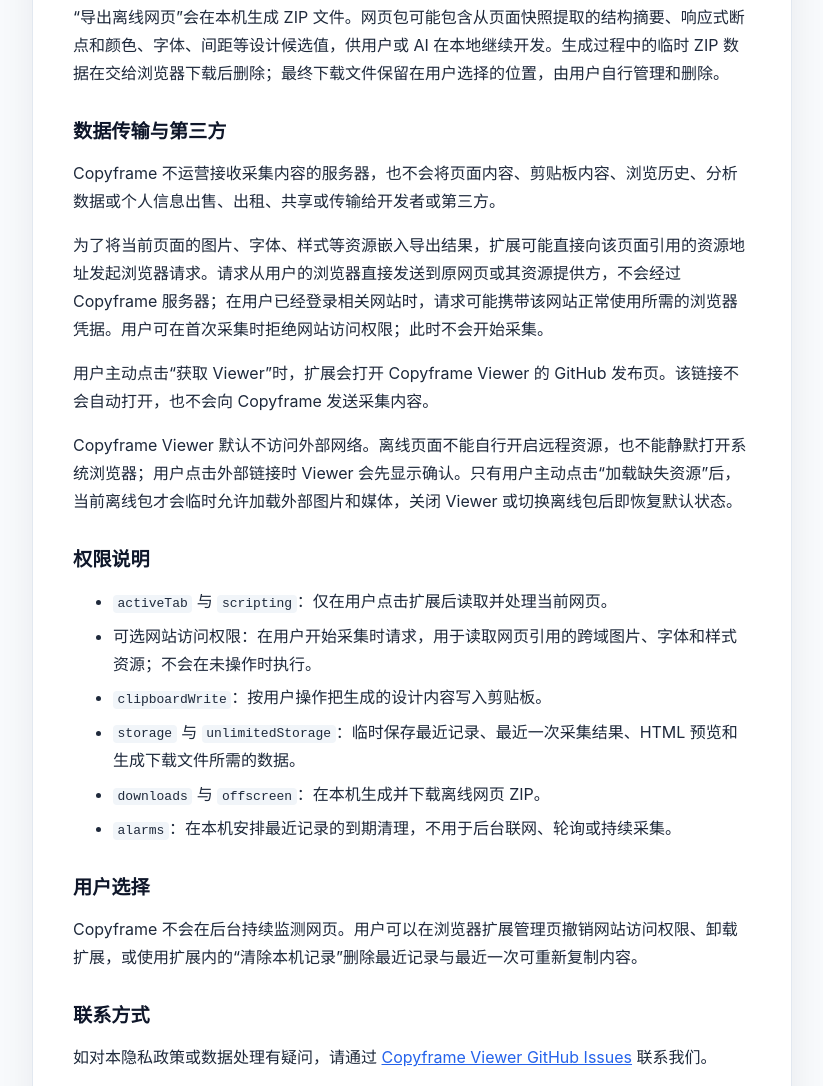
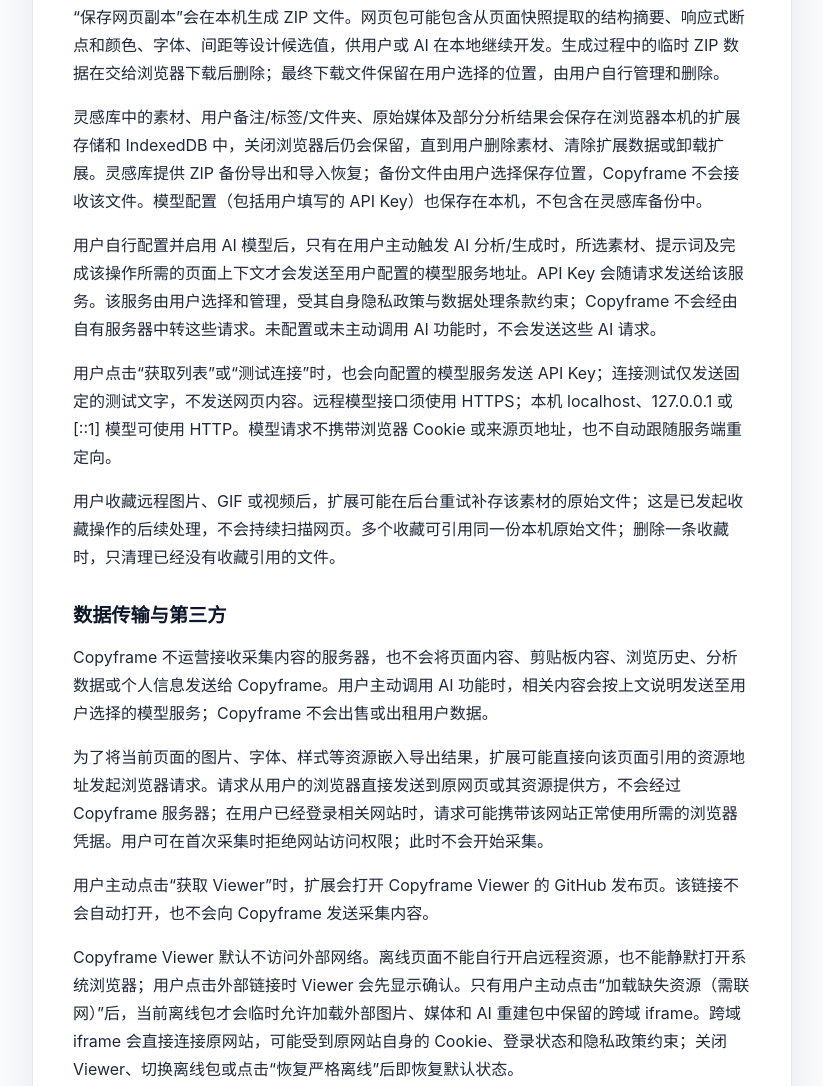
Before and after one commit to pursuerlin/copyframe-viewer, an Electron app: page privacy/index.html in a window 1280 px wide. Shown: the part 719-1805 px from the top of the page, without its empty margins (228-1051 px from the left). Drawn offline with Linux system fonts and the light colour scheme.

Commit message:
docs: update privacy policy for Copyframe 2.0.0

```diff
--- a/privacy/index.html
+++ b/privacy/index.html
@@ -22,35 +22,35 @@
   <body>
     <main>
       <h1>Copyframe 隐私政策</h1>
-      <p class="effective">生效日期：2026 年 8 月 10 日</p>
+      <p class="effective">生效日期：2026 年 10 月 14 日</p>
       <p>Copyframe 仅在用户明确点击“复制整页”“选择元素”或“保存网页副本”后，将当前网页转换为可粘贴到 Figma 的设计图层、独立 HTML 区块或下载的离线网页包。</p>
-
       <h2>我们处理的数据</h2>
       <p>在用户主动发起一次采集时，Copyframe 会在浏览器本机读取当前网页中与导出有关的内容：页面结构、可见文本、布局和样式信息、图片和字体等资源引用，以及已填写的非密码表单内容。密码输入框的值不会被采集。</p>
       <p>“复制到 Figma”会把生成的 HTML/SVG 内容写入系统剪贴板；Copyframe 不会代替用户上传内容到 Figma 或其他服务。</p>
       <p>独立 HTML 的隔离预览会把用户刚刚生成的 HTML 临时保存在 Chrome 本地存储中，并使用随机预览标识打开扩展自己的预览页。预览内容最多保留 30 分钟；再次打开过期预览或生成新预览时会自动清理。预览禁用原网页脚本、接口请求与表单提交。</p>
       <p>为帮助用户辨认最近操作，扩展会在 Chrome 本地存储中保留最近 5 次采集的页面标题、已移除查询参数和锚点的网址、图标、类型与轻量诊断信息。只有最近一次采集会额外保留用于“重新复制”的生成内容，后续采集会替换它。这些记录各自最多保留 24 小时，用户可在扩展的“最近记录”中点击“清除本机记录”立即删除。</p>
-      <p>“导出离线网页”会在本机生成 ZIP 文件。网页包可能包含从页面快照提取的结构摘要、响应式断点和颜色、字体、间距等设计候选值，供用户或 AI 在本地继续开发。生成过程中的临时 ZIP 数据在交给浏览器下载后删除；最终下载文件保留在用户选择的位置，由用户自行管理和删除。</p>
-
+      <p>“保存网页副本”会在本机生成 ZIP 文件。网页包可能包含从页面快照提取的结构摘要、响应式断点和颜色、字体、间距等设计候选值，供用户或 AI 在本地继续开发。生成过程中的临时 ZIP 数据在交给浏览器下载后删除；最终下载文件保留在用户选择的位置，由用户自行管理和删除。</p>
+      <p>灵感库中的素材、用户备注/标签/文件夹、原始媒体及部分分析结果会保存在浏览器本机的扩展存储和 IndexedDB 中，关闭浏览器后仍会保留，直到用户删除素材、清除扩展数据或卸载扩展。灵感库提供 ZIP 备份导出和导入恢复；备份文件由用户选择保存位置，Copyframe 不会接收该文件。模型配置（包括用户填写的 API Key）也保存在本机，不包含在灵感库备份中。</p>
+      <p>用户自行配置并启用 AI 模型后，只有在用户主动触发 AI 分析/生成时，所选素材、提示词及完成该操作所需的页面上下文才会发送至用户配置的模型服务地址。API Key 会随请求发送给该服务。该服务由用户选择和管理，受其自身隐私政策与数据处理条款约束；Copyframe 不会经由自有服务器中转这些请求。未配置或未主动调用 AI 功能时，不会发送这些 AI 请求。</p>
+      <p>用户点击“获取列表”或“测试连接”时，也会向配置的模型服务发送 API Key；连接测试仅发送固定的测试文字，不发送网页内容。远程模型接口须使用 HTTPS；本机 localhost、127.0.0.1 或 [::1] 模型可使用 HTTP。模型请求不携带浏览器 Cookie 或来源页地址，也不自动跟随服务端重定向。</p>
+      <p>用户收藏远程图片、GIF 或视频后，扩展可能在后台重试补存该素材的原始文件；这是已发起收藏操作的后续处理，不会持续扫描网页。多个收藏可引用同一份本机原始文件；删除一条收藏时，只清理已经没有收藏引用的文件。</p>
       <h2>数据传输与第三方</h2>
-      <p>Copyframe 不运营接收采集内容的服务器，也不会将页面内容、剪贴板内容、浏览历史、分析数据或个人信息出售、出租、共享或传输给开发者或第三方。</p>
+      <p>Copyframe 不运营接收采集内容的服务器，也不会将页面内容、剪贴板内容、浏览历史、分析数据或个人信息发送给 Copyframe。用户主动调用 AI 功能时，相关内容会按上文说明发送至用户选择的模型服务；Copyframe 不会出售或出租用户数据。</p>
       <p>为了将当前页面的图片、字体、样式等资源嵌入导出结果，扩展可能直接向该页面引用的资源地址发起浏览器请求。请求从用户的浏览器直接发送到原网页或其资源提供方，不会经过 Copyframe 服务器；在用户已经登录相关网站时，请求可能携带该网站正常使用所需的浏览器凭据。用户可在首次采集时拒绝网站访问权限；此时不会开始采集。</p>
       <p>用户主动点击“获取 Viewer”时，扩展会打开 Copyframe Viewer 的 GitHub 发布页。该链接不会自动打开，也不会向 Copyframe 发送采集内容。</p>
-      <p>Copyframe Viewer 默认不访问外部网络。离线页面不能自行开启远程资源，也不能静默打开系统浏览器；用户点击外部链接时 Viewer 会先显示确认。只有用户主动点击“加载缺失资源”后，当前离线包才会临时允许加载外部图片和媒体，关闭 Viewer 或切换离线包后即恢复默认状态。</p>
-
+      <p>Copyframe Viewer 默认不访问外部网络。离线页面不能自行开启远程资源，也不能静默打开系统浏览器；用户点击外部链接时 Viewer 会先显示确认。只有用户主动点击“加载缺失资源（需联网）”后，当前离线包才会临时允许加载外部图片、媒体和 AI 重建包中保留的跨域 iframe。跨域 iframe 会直接连接原网站，可能受到原网站自身的 Cookie、登录状态和隐私政策约束；关闭 Viewer、切换离线包或点击“恢复严格离线”后即恢复默认状态。</p>
       <h2>权限说明</h2>
       <ul>
         <li><code>activeTab</code> 与 <code>scripting</code>：仅在用户点击扩展后读取并处理当前网页。</li>
         <li>可选网站访问权限：在用户开始采集时请求，用于读取网页引用的跨域图片、字体和样式资源；不会在未操作时执行。</li>
         <li><code>clipboardWrite</code>：按用户操作把生成的设计内容写入剪贴板。</li>
-        <li><code>storage</code> 与 <code>unlimitedStorage</code>：临时保存最近记录、最近一次采集结果、HTML 预览和生成下载文件所需的数据。</li>
+        <li><code>storage</code> 与 <code>unlimitedStorage</code>：在本机保存最近记录、灵感库条目、用户配置和生成导出文件所需的数据；灵感库内容会持续保留，直到用户删除或清除扩展数据。<code>unlimitedStorage</code> 用于避免扩展存储的常规配额限制，不代表设备磁盘空间无限。</li>
         <li><code>downloads</code> 与 <code>offscreen</code>：在本机生成并下载离线网页 ZIP。</li>
-        <li><code>alarms</code>：在本机安排最近记录的到期清理，不用于后台联网、轮询或持续采集。</li>
+        <li><code>tabCapture</code>：仅在用户主动录制网页区域或视频素材时读取当前标签页媒体流，用于本地抽帧和动效分析；不会后台持续录制，也不会上传到 Copyframe 服务器。</li>
+        <li><code>alarms</code>：安排采集记录及临时导出数据的到期清理，并重试用户已收藏素材的原始文件补存；不用于持续扫描网页。</li>
       </ul>
-
       <h2>用户选择</h2>
-      <p>Copyframe 不会在后台持续监测网页。用户可以在浏览器扩展管理页撤销网站访问权限、卸载扩展，或使用扩展内的“清除本机记录”删除最近记录与最近一次可重新复制内容。</p>
-
+      <p>Copyframe 不会在后台持续监测网页。用户可以在浏览器扩展管理页撤销网站访问权限，使用灵感库删除素材/备份数据，或在扩展内清除最近记录与最近一次可重新复制内容。卸载扩展或清除扩展数据可能删除本机灵感库；建议先导出备份。模型配置可在设置页删除。用户应自行管理已下载的备份文件。</p>
       <h2>联系方式</h2>
       <p>如对本隐私政策或数据处理有疑问，请通过 <a href="https://github.com/pursuerlin/copyframe-viewer/issues">Copyframe Viewer GitHub Issues</a> 联系我们。</p>
     </main>
```
